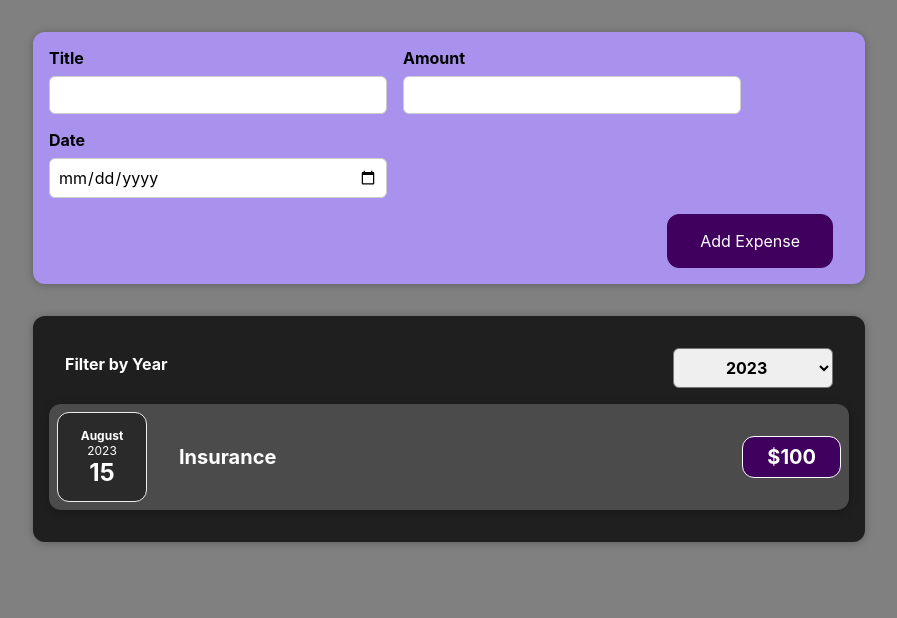
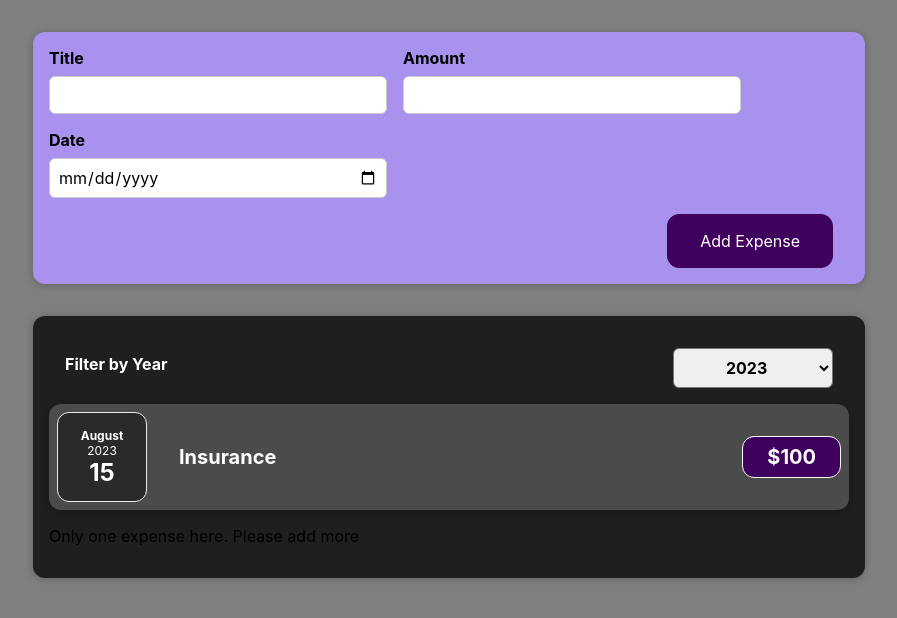
Before and after one commit to neilrrai/SharpenerReact, a React (Create React App) app: page / in a window 1280 px wide. Shown: the top 618 px of the page, without its empty margins (191-1088 px from the left). Built offline with nearby package versions, Linux system fonts and the light colour scheme.

Commit message:
10/12 Conditional Rendering

```diff
--- a/src/components/Expenses/Expenses.jsx
+++ b/src/components/Expenses/Expenses.jsx
@@ -6,28 +6,44 @@ import ExpensesFilter from "./ExpensesFilter";
 
 const Expenses = (props) => {
   const [filteredYear, setFilteredYear] = useState("2023");
+
   const changeFilterHandler = (selectedYear) => {
     setFilteredYear(selectedYear);
   };
-  const filtredExpenses = props.expenses.filter((expense) => {
+
+  const filteredExpenses = props.expenses.filter((expense) => {
     return expense.date.getFullYear().toString() === filteredYear;
   });
+
+  let expensesContent = <p>No expenses found</p>;
+
+  if (filteredExpenses.length > 0) {
+    expensesContent = filteredExpenses.map((expense) => (
+      <ExpenseItem
+        key={expense.id}
+        title={expense.title}
+        date={expense.date}
+        price={expense.price}
+      />
+    ));
+
+    if (filteredExpenses.length === 1) {
+      expensesContent = (
+        <>
+          {expensesContent}
+          <p>Only one expense here. Please add more</p>
+        </>
+      );
+    }
+  }
+
   return (
     <Card className="expenses">
       <ExpensesFilter
         selected={filteredYear}
         onChangeFilter={changeFilterHandler}
       />
-      {filtredExpenses.map((expense) => {
-        return (
-          <ExpenseItem
-            key={expense.id}
-            title={expense.title}
-            date={expense.date}
-            price={expense.price}
-          />
-        );
-      })}
+      {expensesContent}
     </Card>
   );
 };
--- a/src/components/Expenses/ExpensesFilter.js
+++ b/src/components/Expenses/ExpensesFilter.js
@@ -9,10 +9,12 @@ function ExpensesFilter(props) {
     <div className="expenses-filter">
       <div className="expenses-filter__control ">
         <label>Filter by Year</label>
+        {/*  */}
         <select value={props.selected} onChange={dropdownChangeHandler}>
           <option value="2023">2023</option>
           <option value="2024">2024</option>
           <option value="2025">2025</option>
+          <option value="2026">2026</option>
         </select>
       </div>
     </div>
```
